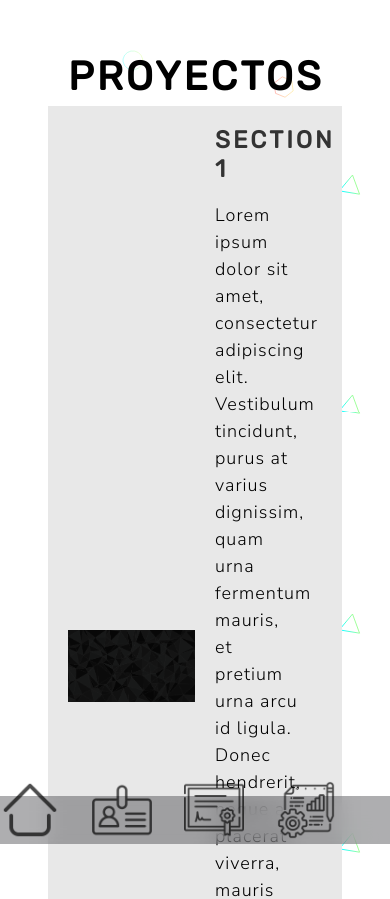
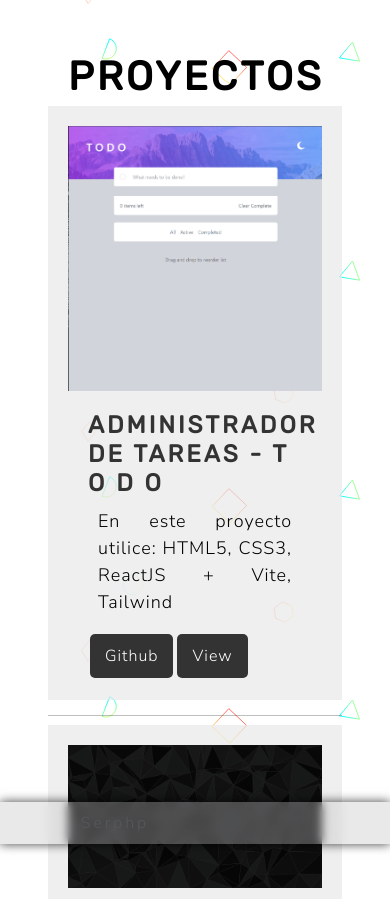
Before and after one commit to Serphp/portf-serph, a React (Vite) app: page /Proyectos in a window 390 px wide. Shown: the top 899 px of the page. Built offline with nearby package versions, Linux system fonts and the light colour scheme.

Commit message:
Improve Style(SCSS) of All components and Pages

```diff
--- a/components/NavBar2.jsx
+++ b/components/NavBar2.jsx
@@ -1,36 +1,40 @@
+import { Link } from "react-router-dom";
 
 
 export const Navbar2 = () => {
     return (
     <>
         <nav>
+        <div class="nav2">
+        <li className="logo">Serphp</li>
             <ul>
-                <li className="logo">Serphp</li>
             <li className="nav-item">
-                <a className="nav-link" href="/">
+                <Link className="nav-link" to="/">
                 <img className='img' src="./src/nav/home.png"></img>
-                    <span className="link-text">about</span></a>
+                    <span className="link-text">about</span></Link>
             </li>
             <li className="nav-item">
-                <a className="nav-link" href="/about">
+                <Link className="nav-link" to="/about">
                 <img className='img' src="./src/nav/id.png"></img>
-                    <div className="link-text">mail</div>
-                </a>
+                    <span className="link-text">mail</span>
+                </Link>
             </li>
             <li className="nav-item">
-                <a className="nav-link" href="/Certificates">
+                <Link className="nav-link" to="/Certificates">
                 <img  className='img' src="./src/nav/certificate.png"></img>
-                    <div className="link-text">linkedin</div>
-                </a>
+                    <span className="link-text">linkedin</span>
+                </Link>
             </li>
             <li className="nav-item">
-                <a className="nav-link" href="/proyectos">
+                <Link className="nav-link" to="/proyectos">
                 <img className='img' src="./src/nav/proyectos.png"></img>
                     <span className="link-text">twitter</span>
-                </a>
+                </Link>
             </li>
         </ul>
+        </div>
         </nav>
+
     </>
     )
 };
--- a/components/Proyects.jsx
+++ b/components/Proyects.jsx
@@ -36,13 +36,27 @@ export default function Proyects() {
         {/* SEPARACION */}
         <div className="section">
         <div className="image-container">
-        <img src="./src/img/black-line.png" alt="image 1" />
+        <img className="img2" src="./src/media/todo.gif" alt="image 1" />
         </div>
         <div className="text-container">
-        <h2>Section 1</h2>
-        <p>Lorem ipsum dolor sit amet, consectetur adipiscing elit. Vestibulum tincidunt, purus at varius dignissim, quam urna fermentum mauris, et pretium urna arcu id ligula. Donec hendrerit, neque a placerat viverra, mauris felis ullamcorper urna, quis suscipit risus urna auctor quam.</p>
-        <a href="#" className="button">Learn More</a>
+        <h2>Administrador de tareas - T O D O</h2>
+        <p> En este proyecto utilice: HTML5, CSS3, ReactJS + Vite, Tailwind </p>
+        <a href="https://github.com/Serphp/react-todo" target="_blank" className="button">Github</a>
+        <a href="https://minniecat.netlify.app/" target="_blank" className="button">View</a>
         </div>
+        </div>
+
+        <hr/>
+
+        <div className="section">
+            <div className="image-container">
+                <img src="./src/img/black-line.png" alt="image 1" />
+                </div>
+                <div className="text-container">
+                <h2> </h2>
+                <p>Lorem ipsum dolor sit amet, consectetur adipiscing elit. Vestibulum tincidunt, purus at varius dignissim, quam urna fermentum mauris, et pretium urna arcu id ligula. Donec hendrerit, neque a placerat viverra, mauris felis ullamcorper urna, quis suscipit risus urna auctor quam.</p>
+                <a href="#" className="button">Learn More</a>
+                </div>
         </div>
         {/* SEPARACION */}
         </div>
--- a/pages/Certificates.jsx
+++ b/pages/Certificates.jsx
@@ -8,18 +8,21 @@ export default function Certificates() {
     <h1> Certificados </h1>
 
     <div className='certificates'>
+    <section className='Ccontainer'>
     <Zoom>
     <picture>
     <img className='imgcer' alt="openwebin ars" src="./src/Cer/certificado.jpg" width="500"/>
     </picture>
     </Zoom>
+    </section>
         <hr/>
+    <section className='Ccontainer'>
     <Zoom>
     <picture>
     <img className='imgcer' alt="openwebin ars" src="./src/Cer/certificado.jpg" width="500"/>
     </picture>
     </Zoom>
-
+    </section>
     </div>
 
         </>)
--- a/src/styles/Global.scss
+++ b/src/styles/Global.scss
@@ -1,6 +1,7 @@
 $primary-color: #333;
 $secondary-color: #444;
-$font-family: r;
+$tertiary-color: rgb(3, 188, 201);
+$font-family: "Roboto", sans-serif;
 $font-size: 16px;
 
 /*
@@ -39,12 +40,67 @@ body {
   background-repeat: repeat;
   background-position: center;
   //letter-spacing: 0.00938em;
+  b {
+    font-weight: bold;
+  }
+  p {
+    //display: block;
+    color: black;
+    padding: 0 10px 0 10px;
+    text-align: justify;
+    //margin: 1em 2px 2px 50px;
+  }
+  #pinfo {
+    color: black;
+    margin: 1em 2px 2px 50px;
+  }
+  a {
+    color: $primary-color;
+    text-decoration: none;
+    &:hover {
+      color: $tertiary-color;
+      transition: all .2s ease-in;
+    }
+  }
 }
 
+// OLD STYLE
+.buttoned {
+  color: #48C2D6;
+  background-color: transparent;
+  border: 2px solid #48C2D6;
+  padding: 13px 28px;
+  text-shadow: none;
+  margin-right: 10px;
+  &:hover {
+    color: #fff !important;
+    background-color: #48C2D6;
+    border-color: #48C2D6;
+    .small {
+      font-size: 14px;
+      padding: 5px 15px 6px !important;
+    }
+    a.button, .button, button {
+      background-color: #48C2D6;
+      color: #fff;
+      font-size: 14px;
+      font-weight: 600;
+      -webkit-border-radius: 3px;
+      -moz-border-radius: 3px;
+      -o-border-radius: 3px;
+      border-radius: 3px;
+      clear: both;
+      display: inline-block;
+      padding: 10px 30px;
+      border: none;
+    }
+}
+}
+// REMENBER
 h1 {
   margin: 5px 20px;
   font-size: 2.5em;
-  font-family: 'Rubik', sans-serif;
+  font-family: 'Rubik', sans-serif !important;
   color: black;
 }
 
@@ -56,7 +112,7 @@ h2 {
   font-weight: 600;
   margin: 0;
   padding: 0;
-  font-family: 'Rubik', sans-serif;
+  font-family: 'Rubik', sans-serif !important;
 }
 
 
@@ -68,15 +124,7 @@ h3 {
   margin-inline-start: 0px;
   margin-inline-end: 0px;
   font-weight: bold;
-}
-
-p {
-  display: block;
-  color: black;
-  margin-block-start: 1em;
-  margin-block-end: 1em;
-  margin-inline-start: 0px;
-  margin-inline-end: 0px;
+  font-family: 'Rubik', sans-serif !important;
 }
 
 /* GRID START */
@@ -103,8 +151,9 @@ p {
 
 
 hr {
-  height: 1px;
+  height: 0.5px;
   background-color: black;
+  margin: 15px 0 10px 0;
   border: none;
 }
 
@@ -328,6 +377,29 @@ p.serph:hover{
 }
 
 
+#spcontainer {
+  display: flex;
+  flex-flow: column;
+  justify-content: center;
+  align-items: center;
+  .spicons{
+    display: flex;
+    flex-flow: row wrap;
+    justify-content: center;
+    align-items: center;
+    .spicon{
+      margin: 5px;
+      padding: 5px;
+      border-radius: 10px;
+      box-shadow: 0 0 5px black;
+      transition: background-color 1s linear;
+      &:hover{
+        background-color: #1A374D;
+      }
+    }
+  }
+}
+
 .containerimg {
   margin: 1em;
   padding: auto;
@@ -342,9 +414,27 @@ p.serph:hover{
   display: flex;
   flex-flow: row wrap;
   justify-content: center;
-  background-color: black;
+  //background-color: black;
   margin: 10px;
   padding: 20px;
+  .Ccontainer {
+    width: 100%;
+    display: flex;
+    flex-flow: row wrap;
+    justify-content: center;
+    align-items: center;
+    .imgcer {
+      width: 100%;
+      margin: 10px;
+      padding: 10px;
+      border-radius: 10px;
+      box-shadow: 0 0 1px black;
+      transition: background-color 1s linear;
+      &:hover {
+        box-shadow: 0 0 5px black;
+      }
+    }
+  }
   @media (max-width: 1280px) {
     .imgcer {
       width: 100%;
--- a/src/styles/NavBar.scss
+++ b/src/styles/NavBar.scss
@@ -1,98 +1,148 @@
-:root {
-    font-family: 'Space Mono', monospace;
-    --text-primary: #b6b6b6;
-    --text-secondary: #ececec;
-    --bg-primary: #23232e;
-    --bg-secondary: #141418;
-}
 
-$speed: 0.4s;
+$speed: 0.1s;
 
 
-ul {
-    list-style: none;
+.nav2 {
+    position: fixed;
     display: flex;
-    margin: 0;
-    padding: 0;
-}
-
-li {
-    position: relative;
-}
-
-nav {
-    position: fixed;
+    //position: absolute;
+    justify-content: center;
+    height: 5%;
+    //height: 100px;
     bottom: 0;
     left: 0;
     right: 0;
-    width: 100%;
+    //height: 100px;
     z-index: 2;
-    background-color: #14141857;
-    backdrop-filter: blur(10px);
-    //background-color: var(--bg-primary);
-    transition: 200ms ease;
+    box-shadow: 0px 0px 10px 0px rgba(0,0,0,0.75);
+    background-color: #bebec257;
+    backdrop-filter: blur(5px);
+    transition: height 3s;
 }
 
-nav > item {
-    width: 100%;
+.nav2:hover {
+    height: 8%;
+}
+
+ul {
+    display: flexbox;
+    flex-direction: column;
+    justify-content: center;
+    align-items: center;
 }
 
 .nav-link {
-    display: flex;
-    align-items: center;
-    height: 3rem;
+    display: none;
+    //align-items: center;
+    height: 40px;
     color: var(--text-primary);
     text-decoration: none;
     filter: grayscale(100%) opacity(0.7);
-    transition: var($speed);
+    transition: var(10s);
+}
+nav {
+
+    li{
+        list-style-type: none;
+    }
+
+    &:hover .nav-link {
+        display: block;
+        //transform: translateY(-50%);
+        transition: transform 5s ease-in-out;
+        //transform: rotate(-180deg);
+
+    }
+
+    .logo svg {
+        transform: rotate(0deg);
+        transition: transform var($speed);
+    }
+
+@keyframes rainbow {
+    0% {
+        background-position: 0% 50%;
+    }
+    50% {
+        background-position: 100% 50%;
+    }
+    100% {
+        background-position: 0% 50%;
+    }
+    }
+.logo {
+    //font-weight: bold;
+    //text-transform: uppercase;
+    //text-align: center;
+    display: flex;
+    align-items: center;
+    justify-content: center;
+    //color: var(--text-secondary);
+    //background: var(--bg-secondary);
+    //cursor: pointer;
+    font-size: 1em;
+    letter-spacing: 0.3ch;
+    //width: 100%;
+
+    &:hover {
+            //display: none;
+            background-image: linear-gradient(to right,
+            red, orange, yellow, green, blue, indigo, violet);
+            -webkit-background-clip: text;
+            background-clip: text;
+            color: transparent;
+            //animation:  1s linear infinite;
+            animation-name: 1s linear rainbow;
+        }
 }
 
-.link-text {
-    display: none;
-    margin-right: 10px;
 }
 
 .nav-link i,
 .nav-link svg {
-    transition: var($speed);
-    color: rgba(63, 248, 174, 0.849);
+transition: var($speed);
+color: rgba(63, 248, 174, 0.849);
 }
 
 .nav-link:hover {
-    filter: grayscale(0%) opacity(1);
-    //background: var(--bg-secondary);
-    color: var(--text-secondary);
+filter: grayscale(0%) opacity(1);
+//background: var(--bg-secondary);
+color: var(--text-secondary);
 }
 
-.logo {
-    font-weight: bold;
-    text-transform: uppercase;
-    text-align: center;
-    //color: var(--text-secondary);
-    //background: var(--bg-secondary);
-    font-size: 1.5rem;
-    letter-spacing: 0.3ch;
-    width: 100%;
+
+.nav-item {
+    height: 10px;
+    display: inline-flex;
+    //width: 500px;
+    //text-align: center;
 }
 
-.logo svg {
-    transform: rotate(0deg);
-    transition: transform var($speed);
+.link-text {
+    //display: inline-flex;
+    align-items: center;
+    //padding: 0 1rem;
+    //color: var(--text-primary);
+    text-decoration: none;
+    font-size: 1rem;
+    font-weight: 600;
+    letter-spacing: 0.1ch;
+    text-transform: uppercase;
+    margin-left: 1rem;
 }
 
-nav:hover .logo svg {
-    transform: rotate(-180deg);
-}
 
 .img {
     position: relative;
-    width: 60px;
-    margin-bottom: 20px;
+    width: 33px;
+    height: 33px;
+    //margin-bottom: 20px;
 }
 .img:hover {
     //transform: scale(1.1);
-    transform: translateY(-50%);
-    transition: transform 1s ease-in-out;
+    //transform: translateY(-50%);
+    transform: rotate(-180deg);
+    transition: transform 0.1s ease-in-out;
 }
 
 @media only screen and (min-width: 600px) {
@@ -115,12 +165,23 @@ nav:hover .logo svg {
     }
 }
 
-@media only screen and (max-width: 600px) {
-    .navbar {
-        bottom: 0;
+@media only screen and (max-width: 300px) {
+
+    .logo{
+        display: block;
+        position: absolute;
+        top: 0;
+        left: 0;
         width: 100%;
-        height: 5rem;
+        height: 100%;
+        background: rgba(0,0,0,0.5);
+        z-index: 1;
+        &.activo {
+            /* Estilo para el menú cuando esté activo (se haya deslizado hacia arriba) */
+            height: 300px; /* Altura del menú */
+        }
     }
+
     .nav-link i,
     .nav-link svg {
         font-size: 1.2rem;
--- a/src/styles/Proyect.scss
+++ b/src/styles/Proyect.scss
@@ -1,5 +1,5 @@
 // define the background color for the sections
-$section-bg-color: #e8e8e8;
+$section-bg-color: #e8e8e8b0;
 
 // define the animation for the hover effect on the buttons
 @keyframes button-hover {
@@ -22,8 +22,8 @@ $section-bg-color: #e8e8e8;
     .section {
         width: 100%;
         background-color: $section-bg-color;
-        display: flex;
-        flex-direction: row;
+        display: inline-flex;
+        flex-direction: row wrap;
         align-items: center;
         padding: 20px;
 
@@ -33,12 +33,21 @@ $section-bg-color: #e8e8e8;
         img {
             width: 100%;
         }
+        .img2{
+            background-size: 100px;
+            transform: 1s ease-in-out;
+            &:hover {
+                transform: scale(1.1);
+                transition: transform 0.3s ease-in-out;
+            }
+        }
         }
 
         // define the styles for the text container
         .text-container {
         width: 50%;
         padding: 0 20px;
+
 
         h2 {
             font-size: 24px;
@@ -56,7 +65,8 @@ $section-bg-color: #e8e8e8;
         background-color: #333;
         color: #fff;
         font-size: 16px;
-        padding: 10px 20px;
+        margin: 2px;
+        padding: 10px 15px;
         border-radius: 5px;
         text-decoration: none;
         transition: all 0.3s ease;
@@ -67,4 +77,30 @@ $section-bg-color: #e8e8e8;
         }
     }
     }
+
+    // define style for mobile
+    @media only screen and (max-width: 600px) {
+        .section {
+        flex-direction: column;
+
+        .image-container {
+            width: 100%;
+            background-size: 100px;
+        }
+
+        .text-container {
+            width: 100%;
+        }
+
+        h2 {
+            font-size: 24px;
+            margin-bottom: 15px;
+            padding: 20px 10px 0 0px;
+        }
+        p {
+            font-size: 18px;
+            line-height: 1.5;
+        }
+        }
+    }
 }
```
Also changed, not shown: components/Experiences.jsx (+10 -3 lines), pages/About.jsx (+4 -4 lines), pages/Home.jsx (+7 -2 lines), src/media/todo.gif (added).
